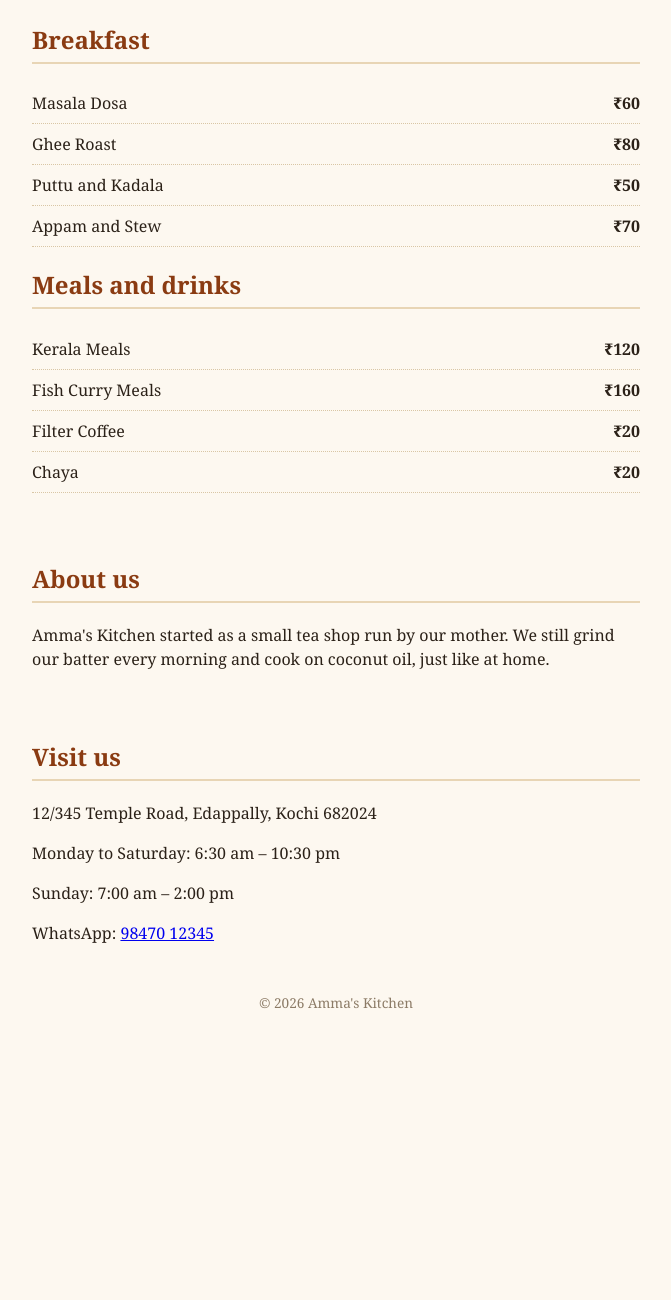
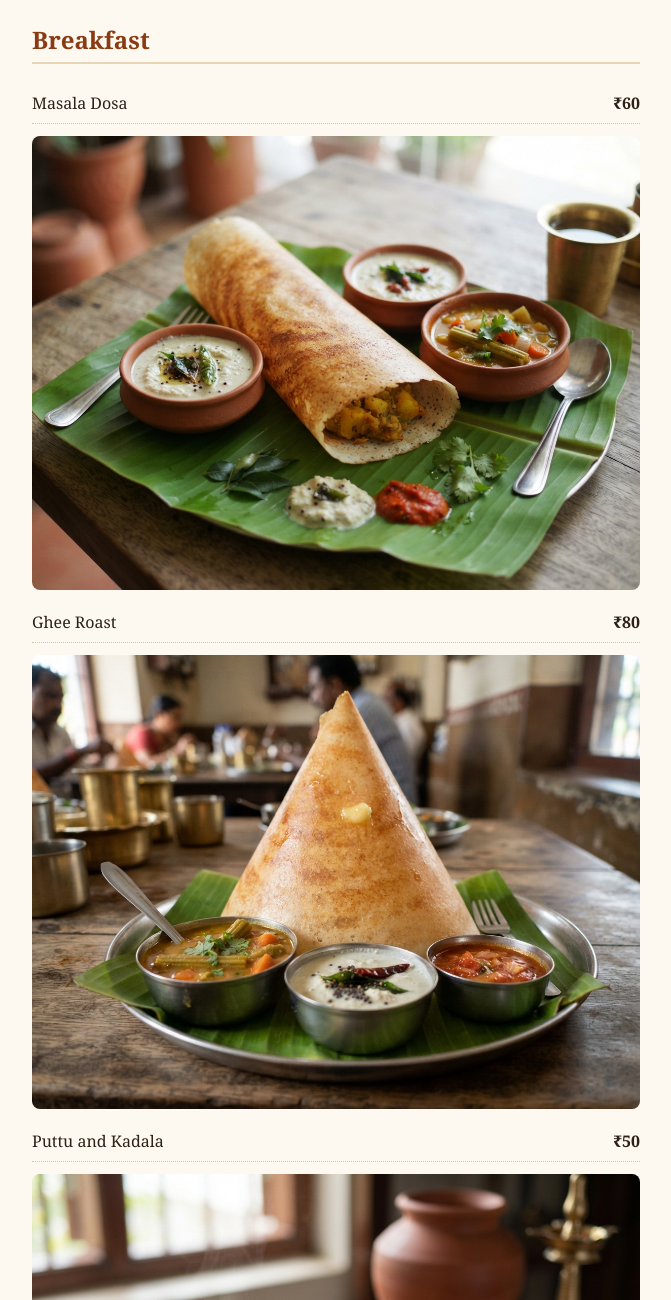
Before and after one commit to sajinkabeer/sayo-test, a plain HTML site: page index.html in a window 1280 px wide. Shown: the part 480-1780 px from the top of the page, without its empty margins (304-975 px from the left). Before the commit the page ends 1509 px from the top, so only its background shows below. Drawn offline with Linux system fonts and the light colour scheme.

Commit message:
Sayo: Add photos for Masala Dosa, Ghee Roast, and Puttu and Kadala

```diff
--- a/index.html
+++ b/index.html
@@ -23,9 +23,9 @@
   <section id="menu">
     <h2>Breakfast</h2>
     <ul class="menu">
-      <li class="item"><span class="name">Masala Dosa</span><span class="price">₹60</span></li>
-      <li class="item"><span class="name">Ghee Roast</span><span class="price">₹80</span></li>
-      <li class="item"><span class="name">Puttu and Kadala</span><span class="price">₹50</span></li>
+      <li class="item"><span class="name">Masala Dosa</span><span class="price">₹60</span></li><img src="images/sayo-photo-17952101100410.jpg" alt="Masala Dosa" width="1200" height="900" style="display:block;width:100%;height:auto;border-radius:8px;margin:12px 0">
+      <li class="item"><span class="name">Ghee Roast</span><span class="price">₹80</span></li><img src="images/sayo-photo-17952101096961.jpg" alt="Ghee Roast" width="1200" height="900" style="display:block;width:100%;height:auto;border-radius:8px;margin:12px 0">
+      <li class="item"><span class="name">Puttu and Kadala</span><span class="price">₹50</span></li><img src="images/sayo-photo-17952101100332.jpg" alt="Puttu and Kadala" width="1200" height="900" style="display:block;width:100%;height:auto;border-radius:8px;margin:12px 0">
       <li class="item"><span class="name">Appam and Stew</span><span class="price">₹70</span></li>
     </ul>
 
```
